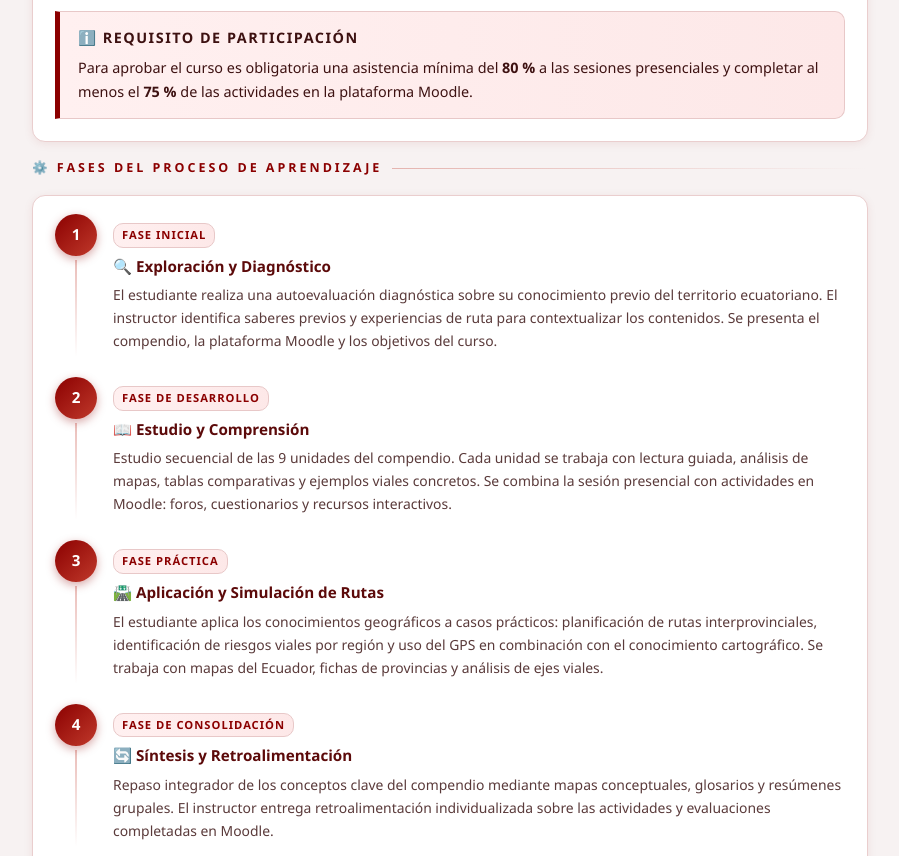
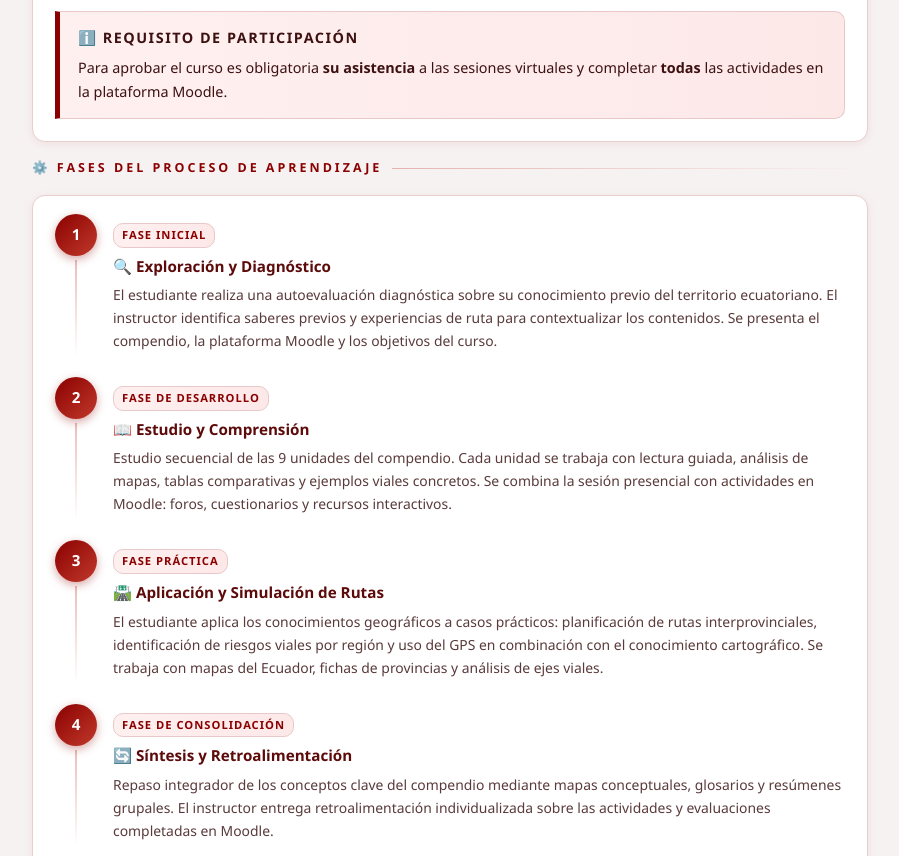
Before and after one commit to capeloadrian2-dotcom/QUIZ-MCGE, a plain HTML site: page index.html in a window 1280 px wide. Shown: the part 1530-2386 px from the top of the page, without its empty margins (190-1089 px from the left). Drawn offline with Linux system fonts and the light colour scheme.

Commit message:
Update index.html

```diff
--- a/index.html
+++ b/index.html
@@ -554,8 +554,8 @@
       <div class="alerta">
         <p class="alerta-titulo">ℹ️ Requisito de participación</p>
         <p>
-          Para aprobar el curso es obligatoria una asistencia mínima del <strong>80 %</strong>
-          a las sesiones presenciales y completar al menos el <strong>75 %</strong> de las
+          Para aprobar el curso es obligatoria <strong>su asistencia </strong>
+          a las sesiones virtuales y completar <strong>todas </strong> las
           actividades en la plataforma Moodle.
         </p>
       </div>
```
